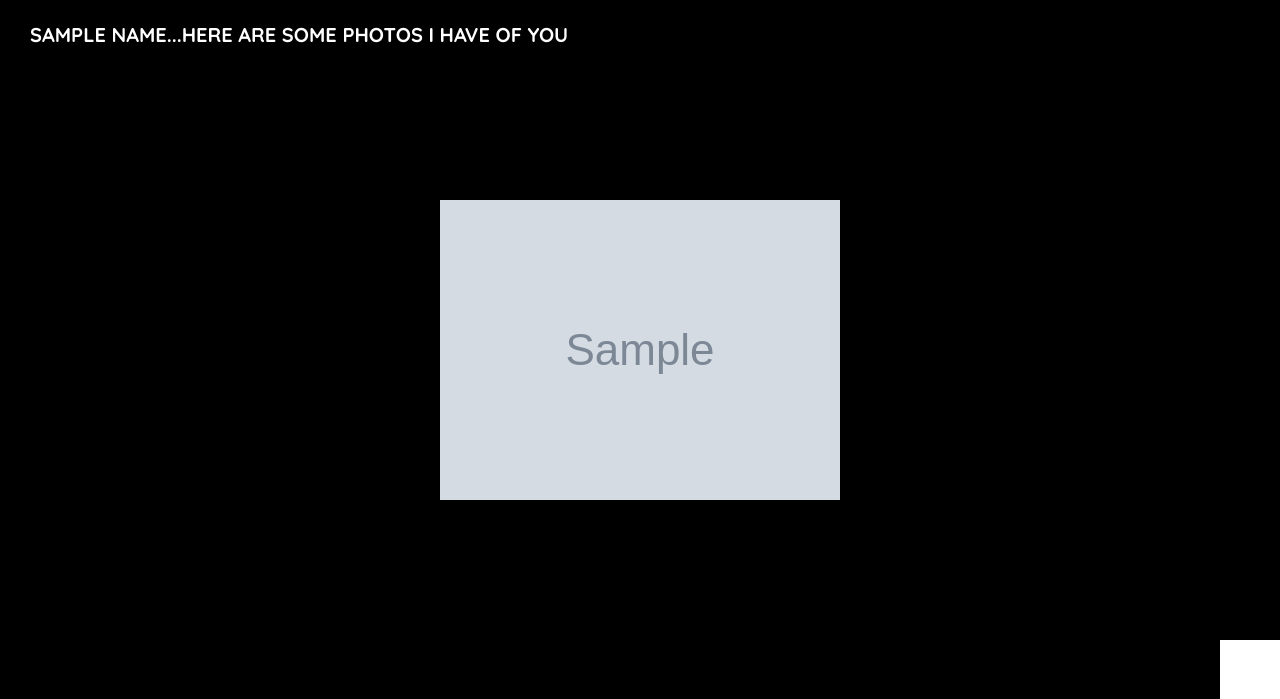
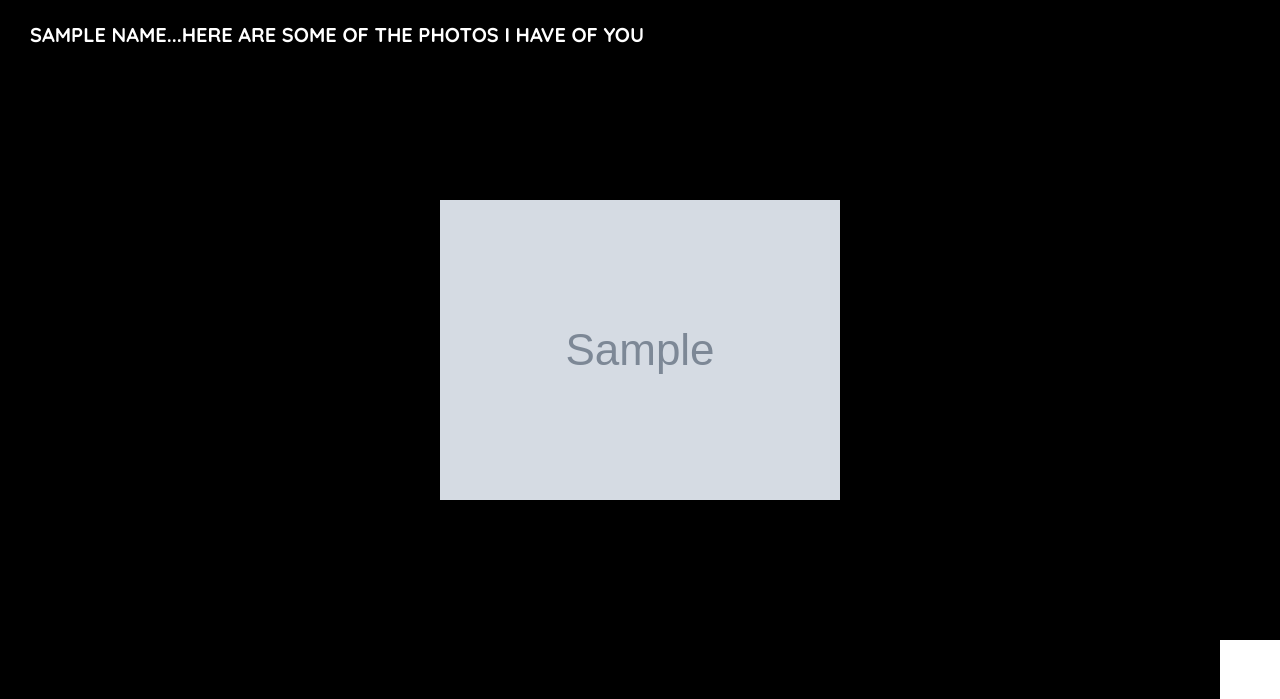
Before and after one commit to jovelshaju/AmigoGallery, a Django app: template amigos/templates/amigo/index.html in a window 1280 px wide. Shown: the top 699 px of the page. Run offline with Django 3.2, Linux system fonts and the light colour scheme; the template is opened without the code that fills it: most values are stand-ins (such as "Sample title", 1, 10 or a date in 2020); grey boxes marked "Sample" are stand-in pictures; some libraries are stand-ins or nearby versions; some web fonts are replaced.

Commit message:
Added another friend

```diff
--- a/amigos/templates/amigo/index.html
+++ b/amigos/templates/amigo/index.html
@@ -44,7 +44,7 @@
 
   <header class="header-bar d-flex d-lg-flex align-items-center" data-aos="fade-down">
     <div class="site-logo">
-      <a href="index.html">{{ name }}...Here are some photos I have of you</a>
+      <a href="index.html">{{ name }}...Here are some of the photos I have of you</a>
     </div>
   </header>
 
```
Also changed, not shown: 10 other files.
